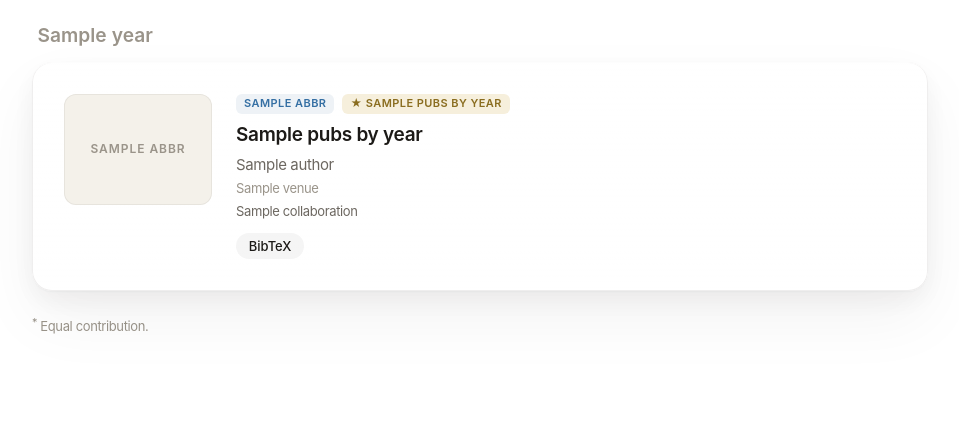
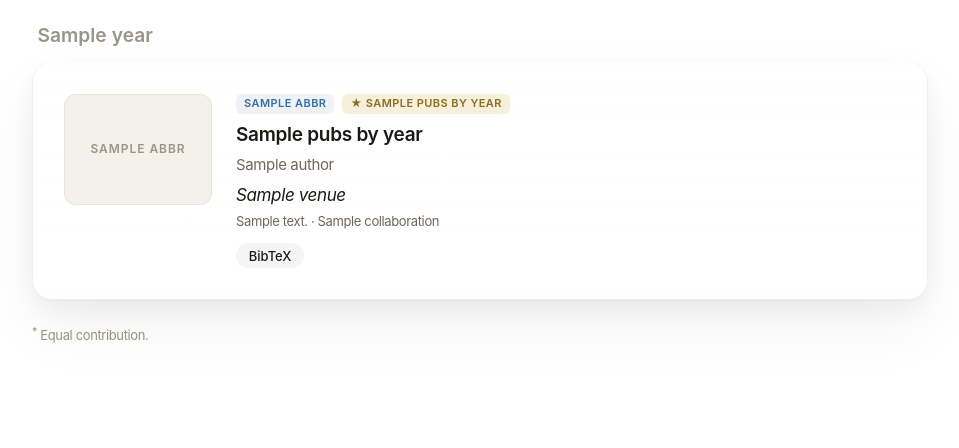
Before and after one commit to brunzema/brunzema.github.io, a Flask app: template templates/publications.html in a window 1280 px wide. Shown: the part 181-629 px from the top of the page, without its empty margins (160-1119 px from the left). Run offline with Flask 3, Linux system fonts and the light colour scheme; the template is opened without the code that fills it: most values are stand-ins (such as "Sample title", 1, 10 or a date in 2020).

Commit message:
Add NeurIPS 2026 papers and refine publication details

```diff
--- a/app.py
+++ b/app.py
@@ -221,6 +221,7 @@ def parse_publications() -> list[dict]:
             "year": year,
             "month": month,
             "collaboration": clean_latex(entry.get("collaboration", "")),
+            "note": clean_latex(entry.get("note", "")),
             "abstract": clean_latex(entry.get("abstract", "")),
             "arxiv": arxiv_url,
             "html": entry.get("html", "").strip(),
--- a/static/css/style.css
+++ b/static/css/style.css
@@ -775,9 +775,13 @@ main { padding-top: var(--nav-h); }
 .author-me { color: var(--ink); font-weight: 700; }
 
 .pub-venue {
-  font-size: var(--t-foot);
-  color: var(--subtle);
-  margin-bottom: 0.85rem;
+  font-size: var(--t-body);
+  font-weight: 400;
+  font-style: italic;
+  line-height: 1.45;
+  color: var(--ink);
+  margin-top: var(--s-1);
+  margin-bottom: var(--s-3);
 }
 
 .pub-collaboration {
--- a/templates/partials/pub_card.html
+++ b/templates/partials/pub_card.html
@@ -59,8 +59,8 @@
       <p class="pub-venue">{{ pub.venue }}</p>
     {% endif %}
 
-    {% if pub.collaboration %}
-      <p class="pub-collaboration">{{ pub.collaboration }}</p>
+    {% if pub.note or pub.collaboration %}
+      <p class="pub-collaboration">{{ pub.note }}{% if pub.note and pub.collaboration %} · {% endif %}{{ pub.collaboration }}</p>
     {% endif %}
 
     <!-- Links -->
```
Also changed, not shown: static/img/publication_preview/fedVBLLBO.png (added), static/img/publication_preview/hetVBLL_new.png (added), 2 other files.
